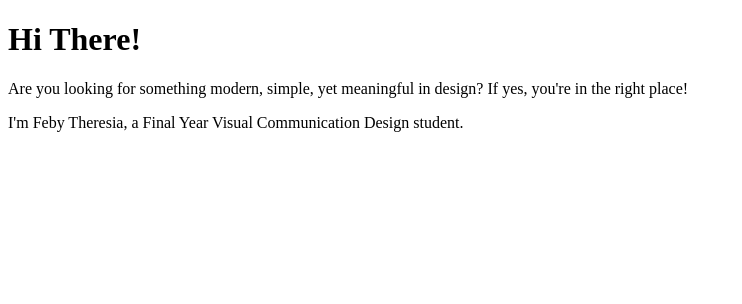
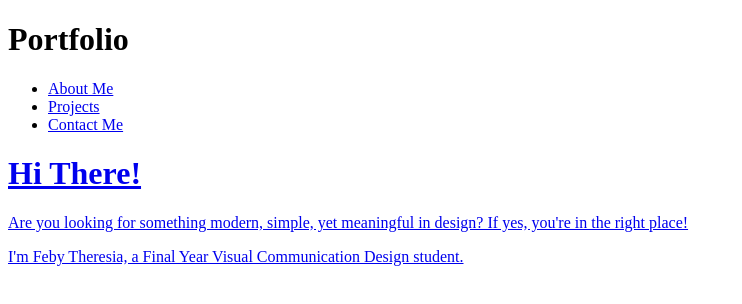
Before and after one commit to FebyTheresiaa/DigitalPortfolio, a plain HTML site: page index.html in a window 1280 px wide. Shown: the whole page, without its empty margins (0-742 px from the left). Drawn offline with Linux system fonts and the light colour scheme.

Commit message:
Update index.html

```diff
--- a/index.html
+++ b/index.html
@@ -6,6 +6,17 @@
     <title>Feby's Website</title>
 </head>
 <body>
+    <div class=“navbar“>
+    <h1>Portfolio</h1>
+    <nav>
+   		<ul class=“navlinks“>
+            <li> <a href=“#">About Me</li>
+            <li> <a href=“#">Projects</li>
+            <li> <a href=“#">Contact Me</li>
+        </ul>
+    </nav>
+    </div>
+
     <h1> Hi There! </h1>
     <p> Are you looking for something modern, simple, yet meaningful in design? If yes, you're in the right place! </p>
     <p> I'm Feby Theresia, a Final Year Visual Communication Design student. </p>
```
